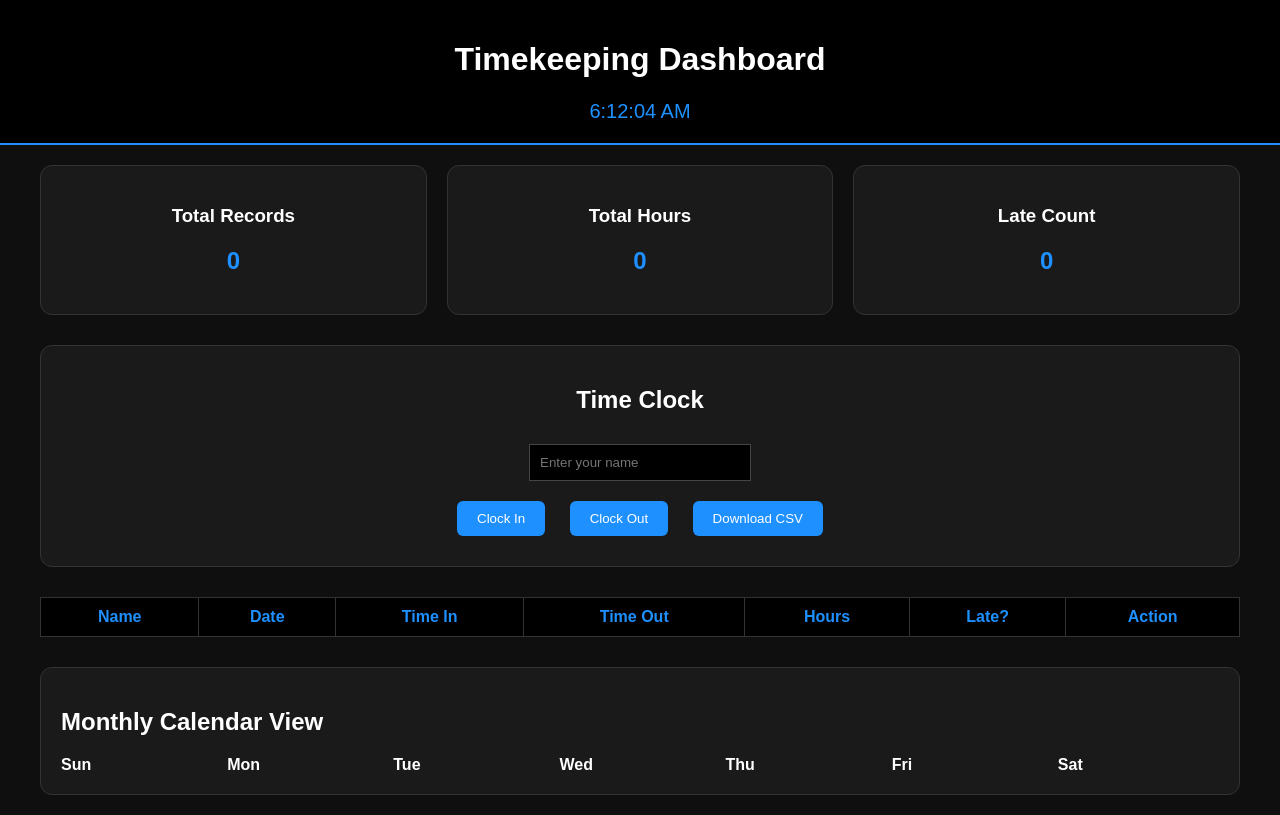
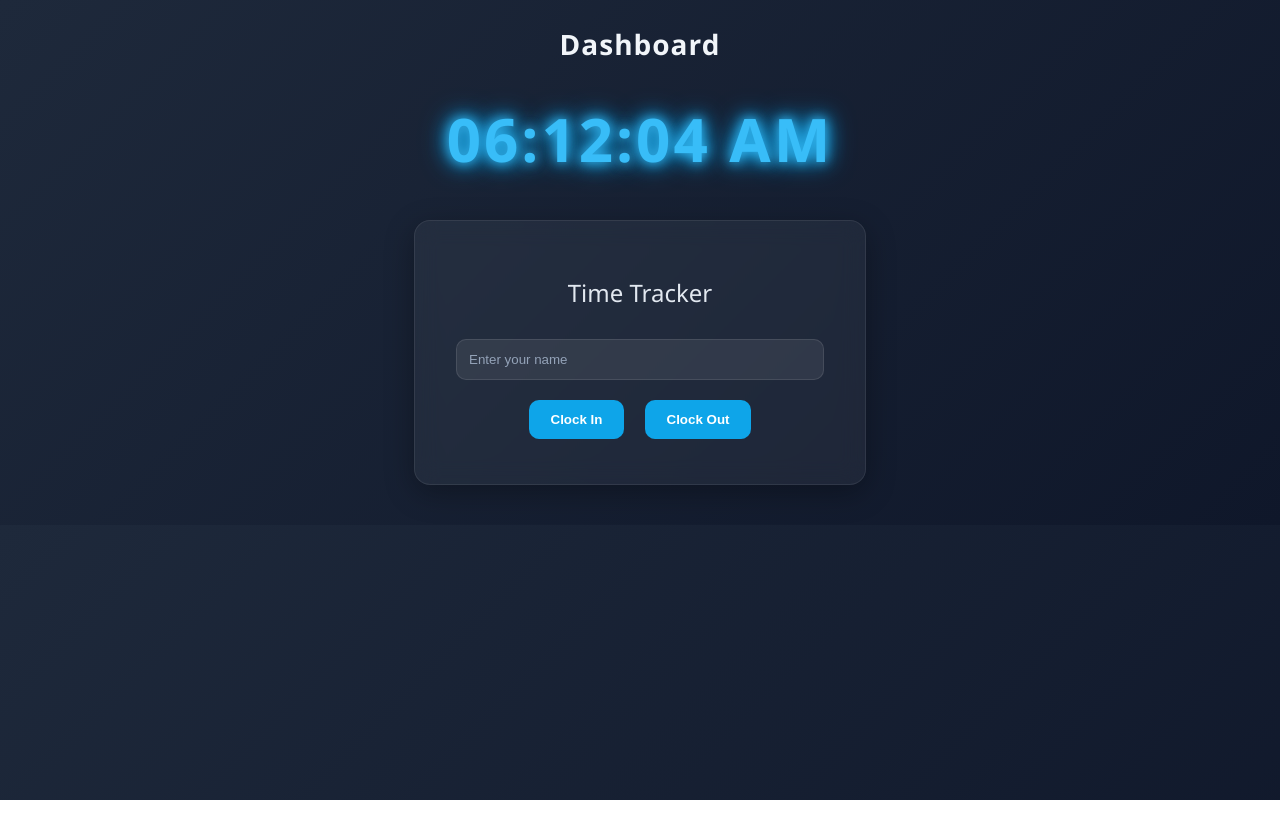
Before and after one commit to Lz28Justin/time-tracker, a website: page public/index.html in a window 1280 px wide. Drawn offline with Linux system fonts and the light colour scheme; no server answers.

Commit message:
Update index.html

```diff
--- a/public/index.html
+++ b/public/index.html
@@ -2,343 +2,171 @@
 <html>
 <head>
   <title>Timekeeping Dashboard</title>
+  <meta name="viewport" content="width=device-width, initial-scale=1.0">
+
   <style>
     body {
-            font-family: Arial;
       margin: 0;
-            background: #0f0f0f;
-            color: white;
+      font-family: 'Segoe UI', sans-serif;
+      background: linear-gradient(135deg, #1e293b, #0f172a);
+      color: #e2e8f0;
+      text-align: center;
     }
 
     header {
-            background: #000;
-            padding: 20px;
-            text-align: center;
-            border-bottom: 2px solid #1e90ff;
+      padding: 25px;
+      font-size: 28px;
+      font-weight: bold;
+      letter-spacing: 1px;
+      color: #f1f5f9;
     }
 
-        #liveClock {
-            font-size: 20px;
+    .clock-container {
       margin-top: 10px;
-            color: #1e90ff;
     }
 
-        .container {
-            padding: 20px;
-            max-width: 1200px;
-            margin: auto;
+    .glow-clock {
+      font-size: 60px;
+      font-weight: bold;
+      letter-spacing: 3px;
+      color: #38bdf8;
+      animation: glow 2s ease-in-out infinite alternate;
     }
 
-        .cards {
-            display: grid;
-            grid-template-columns: repeat(auto-fit, minmax(200px, 1fr));
-            gap: 20px;
-            margin-bottom: 30px;
+    @keyframes glow {
+      from {
+        text-shadow:
+          0 0 8px #38bdf8,
+          0 0 16px #0ea5e9,
+          0 0 24px #0284c7;
+      }
+      to {
+        text-shadow:
+          0 0 16px #38bdf8,
+          0 0 24px #0ea5e9,
+          0 0 32px #0284c7;
+      }
     }
 
     .card {
-            background: #1a1a1a;
-            padding: 20px;
-            border-radius: 12px;
-            text-align: center;
-            border: 1px solid #333;
+      background: rgba(255,255,255,0.05);
+      backdrop-filter: blur(12px);
+      margin: 40px auto;
+      padding: 35px;
+      width: 380px;
+      border-radius: 16px;
+      box-shadow: 0 8px 30px rgba(0,0,0,0.3);
+      border: 1px solid rgba(255,255,255,0.08);
     }
 
-        .card h2 {
-            color: #1e90ff;
-        }
-
-        .clock-box {
-            background: #1a1a1a;
-            padding: 20px;
-            border-radius: 12px;
-            margin-bottom: 30px;
-            text-align: center;
-            border: 1px solid #333;
+    h2 {
+      margin-bottom: 20px;
+      font-weight: 500;
     }
 
     input {
-            padding: 10px;
-            margin: 10px;
-            width: 200px;
-            background: #000;
-            color: white;
-            border: 1px solid #444;
+      width: 90%;
+      padding: 12px;
+      margin: 10px 0;
+      border-radius: 10px;
+      border: 1px solid rgba(255,255,255,0.1);
+      background: rgba(255,255,255,0.08);
+      color: #f8fafc;
+      outline: none;
+    }
+
+    input::placeholder {
+      color: #94a3b8;
     }
 
     button {
-            padding: 10px 20px;
-            margin: 10px;
-            background: #1e90ff;
+      padding: 12px 22px;
+      margin: 10px 8px;
+      border: none;
+      border-radius: 10px;
+      background: #0ea5e9;
       color: white;
-            border: none;
-            border-radius: 6px;
+      font-weight: 600;
       cursor: pointer;
+      transition: 0.3s;
     }
 
     button:hover {
-            background: #0d6efd;
+      background: #38bdf8;
+      transform: translateY(-2px);
+      box-shadow: 0 5px 20px rgba(56,189,248,0.4);
     }
 
-        table {
-            width: 100%;
-            border-collapse: collapse;
-            background: #1a1a1a;
-        }
-
-        th, td {
-            padding: 10px;
-            border: 1px solid #333;
-            text-align: center;
-        }
-
-        th {
-            background: #000;
-            color: #1e90ff;
-        }
-
-        .calendar {
-            margin-top: 30px;
-            background: #1a1a1a;
-            padding: 20px;
-            border-radius: 12px;
-            border: 1px solid #333;
-        }
-
-        .calendar-grid {
-            display: grid;
-            grid-template-columns: repeat(7, 1fr);
-            gap: 5px;
-        }
-
-        .calendar-day {
-            padding: 15px;
-            text-align: center;
-            border-radius: 6px;
-            background: #222;
-        }
-
-        .present { background: #28a745; }
-        .late { background: orange; }
-
-        .calendar-header {
-            font-weight: bold;
-        }
   </style>
 </head>
+
 <body>
 
-<header>
-    <h1>Timekeeping Dashboard</h1>
-    <div id="liveClock"></div>
-</header>
+  <header>Dashboard</header>
 
-<div class="container">
-
-    <div class="cards">
-        <div class="card">
-            <h3>Total Records</h3>
-            <h2 id="totalRecords">0</h2>
-        </div>
-        <div class="card">
-            <h3>Total Hours</h3>
-            <h2 id="totalHours">0</h2>
-        </div>
-        <div class="card">
-            <h3>Late Count</h3>
-            <h2 id="lateCount">0</h2>
-        </div>
+  <div class="clock-container">
+    <div id="clock" class="glow-clock">00:00:00 AM</div>
   </div>
 
-    <div class="clock-box">
-        <h2>Time Clock</h2>
-        <input type="text" id="name" placeholder="Enter your name" required>
+  <div class="card">
+    <h2>Time Tracker</h2>
+
+    <input type="text" id="name" placeholder="Enter your name">
+
     <br>
+
     <button onclick="clockIn()">Clock In</button>
     <button onclick="clockOut()">Clock Out</button>
-        <button onclick="downloadCSV()">Download CSV</button>
-    </div>
-
-    <table>
-        <thead>
-            <tr>
-                <th>Name</th>
-                <th>Date</th>
-                <th>Time In</th>
-                <th>Time Out</th>
-                <th>Hours</th>
-                <th>Late?</th>
-                <th>Action</th>
-            </tr>
-        </thead>
-        <tbody id="records"></tbody>
-    </table>
-
-    <div class="calendar">
-        <h2>Monthly Calendar View</h2>
-        <div class="calendar-grid calendar-header">
-            <div>Sun</div><div>Mon</div><div>Tue</div>
-            <div>Wed</div><div>Thu</div><div>Fri</div><div>Sat</div>
-        </div>
-        <div class="calendar-grid" id="calendarBody"></div>
-    </div>
-
   </div>
 
 <script>
+  function updateClock() {
+    const now = new Date();
 
-// LIVE DIGITAL CLOCK (12-hour format)
-function updateClock(){
-    const now = new Date();
     let hours = now.getHours();
-    let minutes = now.getMinutes().toString().padStart(2,'0');
-    let seconds = now.getSeconds().toString().padStart(2,'0');
-    let ampm = hours >= 12 ? "PM" : "AM";
+    let minutes = now.getMinutes();
+    let seconds = now.getSeconds();
+    let ampm = hours >= 12 ? 'PM' : 'AM';
+
     hours = hours % 12;
     hours = hours ? hours : 12;
 
-    document.getElementById("liveClock").innerText =
+    hours = hours.toString().padStart(2, '0');
+    minutes = minutes.toString().padStart(2, '0');
+    seconds = seconds.toString().padStart(2, '0');
+
+    document.getElementById("clock").innerText =
       `${hours}:${minutes}:${seconds} ${ampm}`;
   }
 
   setInterval(updateClock, 1000);
   updateClock();
 
+  async function clockIn() {
+    const name = document.getElementById("name").value;
+    if (!name) return alert("Enter your name");
 
-function getCurrentDate(){
-    return new Date().toISOString().split("T")[0];
+    await fetch("/clockin", {
+      method: "POST",
+      headers: { "Content-Type": "application/json" },
+      body: JSON.stringify({ name })
+    });
+
+    alert("Clocked In!");
   }
 
-function getCurrentTime(){
-    return new Date().toTimeString().slice(0,5);
-}
+  async function clockOut() {
+    const name = document.getElementById("name").value;
+    if (!name) return alert("Enter your name");
 
-async function clockIn(){
-    const name = document.getElementById("name").value;
-    if(!name) return alert("Enter your name");
-
-    await fetch("/clockin", {
-        method:"POST",
-        headers:{"Content-Type":"application/json"},
-        body:JSON.stringify({
-            name,
-            date:getCurrentDate(),
-            time:getCurrentTime()
-        })
+    await fetch("/clockout", {
+      method: "POST",
+      headers: { "Content-Type": "application/json" },
+      body: JSON.stringify({ name })
     });
 
-    loadRecords();
+    alert("Clocked Out!");
   }
-
-async function clockOut(){
-    const name = document.getElementById("name").value;
-    if(!name) return alert("Enter your name");
-
-    await fetch("/clockout", {
-        method:"POST",
-        headers:{"Content-Type":"application/json"},
-        body:JSON.stringify({
-            name,
-            time:getCurrentTime()
-        })
-    });
-
-    loadRecords();
-}
-
-async function loadRecords(){
-    const res = await fetch("/logs");
-    const data = await res.json();
-
-    const table = document.getElementById("records");
-    table.innerHTML = "";
-
-    let totalHours = 0;
-    let lateCount = 0;
-
-    data.forEach(record => {
-
-        let hours = 0;
-
-        if(record.time_in && record.time_out){
-            const inTime = new Date(`1970-01-01T${record.time_in}:00`);
-            const outTime = new Date(`1970-01-01T${record.time_out}:00`);
-            hours = (outTime - inTime) / (1000*60*60);
-            totalHours += hours;
-        }
-
-        let isLate = record.time_in > "08:00";
-        if(isLate) lateCount++;
-
-        function to12Hour(time){
-            if(!time) return "-";
-            let [h,m] = time.split(":");
-            h = parseInt(h);
-            let ampm = h >= 12 ? "PM" : "AM";
-            h = h % 12;
-            h = h ? h : 12;
-            return `${h}:${m} ${ampm}`;
-        }
-
-        table.innerHTML += `
-            <tr>
-                <td>${record.name}</td>
-                <td>${record.date}</td>
-                <td>${to12Hour(record.time_in)}</td>
-                <td>${to12Hour(record.time_out)}</td>
-                <td>${hours.toFixed(2)}</td>
-                <td>${isLate ? "Yes" : "No"}</td>
-                <td><button onclick="deleteRecord(${record.id})">Delete</button></td>
-            </tr>
-        `;
-    });
-
-    document.getElementById("totalRecords").innerText = data.length;
-    document.getElementById("totalHours").innerText = totalHours.toFixed(2);
-    document.getElementById("lateCount").innerText = lateCount;
-
-    buildCalendar(data);
-}
-
-function buildCalendar(data){
-    const calendar = document.getElementById("calendarBody");
-    calendar.innerHTML = "";
-
-    const now = new Date();
-    const year = now.getFullYear();
-    const month = now.getMonth();
-
-    const firstDay = new Date(year, month, 1).getDay();
-    const daysInMonth = new Date(year, month + 1, 0).getDate();
-
-    for(let i=0;i<firstDay;i++){
-        calendar.innerHTML += `<div></div>`;
-    }
-
-    for(let day=1; day<=daysInMonth; day++){
-        const fullDate = `${year}-${String(month+1).padStart(2,'0')}-${String(day).padStart(2,'0')}`;
-        let record = data.find(r => r.date === fullDate);
-
-        let className = "calendar-day";
-        if(record){
-            className += record.time_in > "08:00" ? " late" : " present";
-        }
-
-        calendar.innerHTML += `<div class="${className}">${day}</div>`;
-    }
-}
-
-async function deleteRecord(id){
-    await fetch("/delete/"+id, {method:"DELETE"});
-    loadRecords();
-}
-
-function downloadCSV(){
-    window.location.href="/download";
-}
-
-loadRecords();
-
 </script>
 
 </body>
```
Lines whose indentation alone changed are shown as unchanged.
